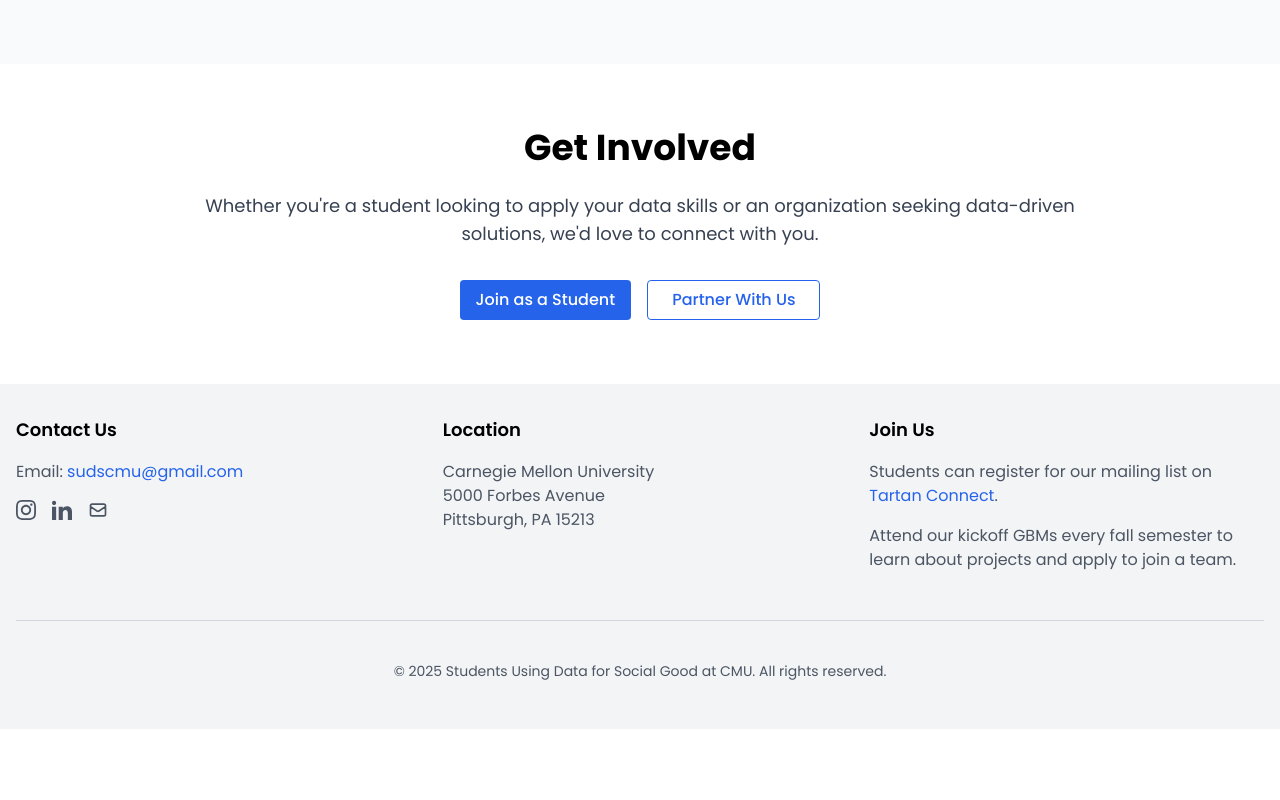
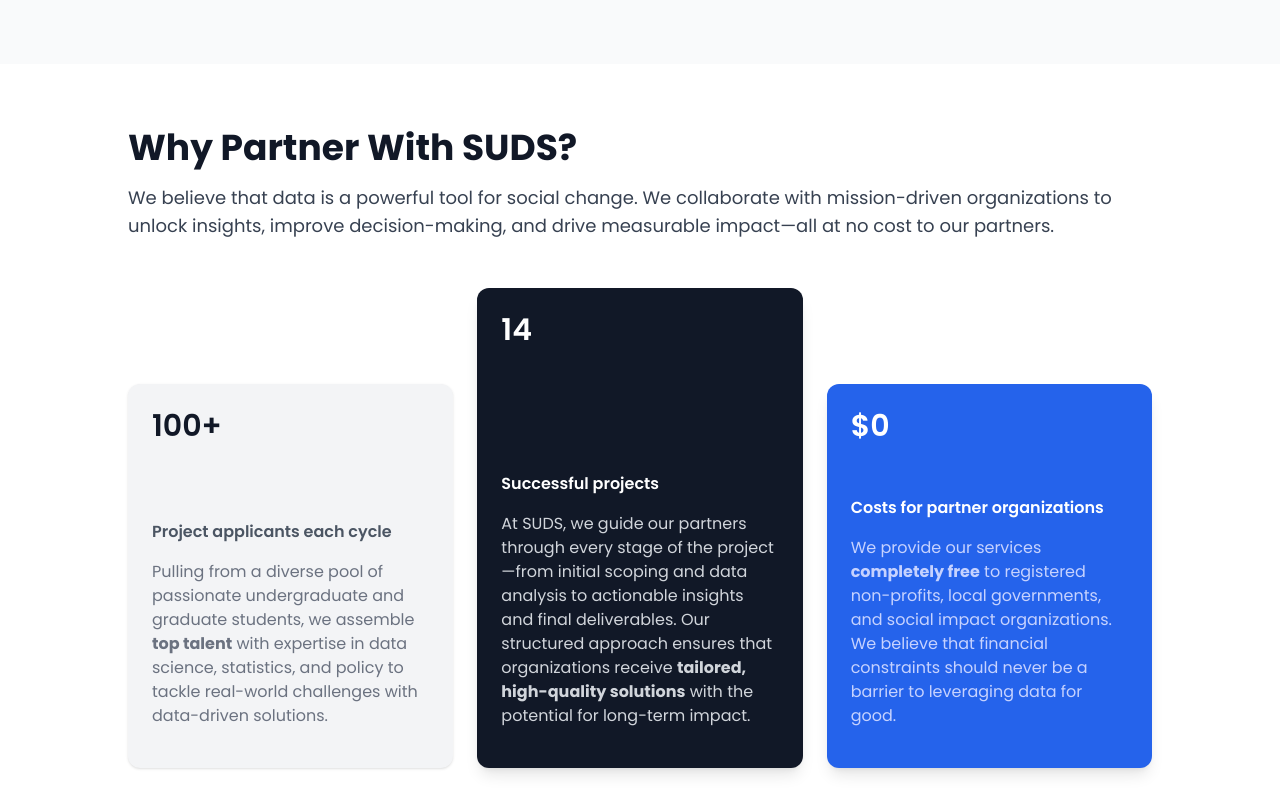
Before and after one commit to SUDS-CMU/site, an Astro site: page / in a window 1280 px wide. Shown: the part 1300-2100 px from the top of the page. Before the commit the page ends 2029 px from the top, so only its background shows below. Built offline with nearby package versions, Linux system fonts and the light colour scheme; Astro itself is replaced by a stand-in of ours.

Commit message:
Why Partner With SUDS Section

```diff
--- a/src/pages/index.astro
+++ b/src/pages/index.astro
@@ -14,7 +14,7 @@
 const clients = clientsData as Client[];
 
 const images = import.meta.glob<{ default: ImageMetadata }>(
-	"../assets/clients/*.{jpeg,jpg,png,gif,webp}",
+    "../assets/clients/*.{jpeg,jpg,png,gif,webp}"
 );
 ---
 
@@ -25,13 +25,16 @@
                 <div class="md:w-1/2">
                     <h1 class="mb-6">Students Using Data for Social Good</h1>
                     <p class="text-xl text-gray-700 mb-8">
-						Our organization connects with non-profit organizations to
-						collaborate on a variety of data-driven projects across multiple
-						domains. We are dedicated to leveraging data analysis to create a
-						positive impact in our community.
+                        Our organization connects with non-profit organizations
+                        to collaborate on a variety of data-driven projects
+                        across multiple domains. We are dedicated to leveraging
+                        data analysis to create a positive impact in our
+                        community.
                     </p>
                     <div class="flex flex-wrap gap-4">
-						<a href="/work-with-us" class="cta-button"> Work With Us </a>
+                        <a href="/work-with-us" class="cta-button">
+                            Work With Us
+                        </a>
                         <a
                             href="/projects"
                             class="bg-white hover:bg-gray-100 text-accent-600 border border-accent-600 font-medium rounded transition-colors inline-flex items-center justify-center h-10 px-6"
@@ -65,9 +68,10 @@
         <div class="container mx-auto px-4">
             <h2 class="text-center mb-8">Past Clients</h2>
             <p class="text-center text-gray-600 max-w-2xl mx-auto mb-12">
-				We've had the privilege of working with a diverse range of organizations
-				committed to making a positive impact. Here are some of the partners
-				we've collaborated with on data-driven projects.
+                We've had the privilege of working with a diverse range of
+                organizations committed to making a positive impact. Here are
+                some of the partners we've collaborated with on data-driven
+                projects.
             </p>
             <div
                 class="grid grid-cols-2 sm:grid-cols-3 md:grid-cols-4 lg:grid-cols-5 gap-6 max-w-6xl mx-auto"
@@ -112,13 +116,87 @@
     </section>
 
     <section class="py-16">
+        <div class="max-w-5xl mx-auto">
+            <div class="text-center md:text-left">
+                <h2 class="text-3xl md:text-4xl font-bold text-gray-900">
+                    Why Partner With SUDS?
+                </h2>
+                <p class="text-lg text-gray-700 mb-8">
+                    We believe that data is a powerful tool for social change.
+                    We collaborate with mission-driven organizations to unlock
+                    insights, improve decision-making, and drive measurable
+                    impact—all at no cost to our partners.
+                </p>
+            </div>
+
+            <div class="mt-12 grid grid-cols-1 md:grid-cols-3 gap-6 items-end">
+                <div
+                    class="bg-gray-100 p-6 rounded-xl shadow-sm h-80 md:h-96 flex flex-col justify-between"
+                >
+                    <h3 class="text-3xl font-semibold text-gray-900">100+</h3>
+                    <div>
+                        <p class="font-semibold text-gray-600">
+                            Project applicants each cycle
+                        </p>
+                        <p class="text-gray-500 mt-2">
+                            Pulling from a diverse pool of passionate
+                            undergraduate and graduate students, we assemble <strong
+                                >top talent</strong
+                            >
+                            with expertise in data science, statistics, and policy
+                            to tackle real-world challenges with data-driven solutions.
+                        </p>
+                    </div>
+                </div>
+
+                <div
+                    class="bg-gray-900 text-white p-6 rounded-xl shadow-lg h-96 md:h-120 flex flex-col justify-between"
+                >
+                    <h3 class="text-3xl text-white font-semibold">14</h3>
+                    <div>
+                        <p class="font-semibold">Successful projects</p>
+                        <p class="text-gray-300 mt-2">
+                            At SUDS, we guide our partners through every stage
+                            of the project—from initial scoping and data
+                            analysis to actionable insights and final
+                            deliverables. Our structured approach ensures that
+                            organizations receive
+                            <strong>tailored, high-quality solutions</strong> with
+                            the potential for long-term impact.
+                        </p>
+                    </div>
+                </div>
+
+                <div
+                    class="bg-accent-600 text-white p-6 rounded-xl shadow-lg h-80 md:h-96 flex flex-col justify-between"
+                >
+                    <h3 class="text-3xl text-white font-semibold">$0</h3>
+                    <div>
+                        <p class="font-semibold">
+                            Costs for partner organizations
+                        </p>
+                        <p class="text-indigo-200 mt-2">
+                            We provide our services <strong
+                                >completely free</strong
+                            >
+                            to registered non-profits, local governments, and social
+                            impact organizations. We believe that financial constraints
+                            should never be a barrier to leveraging data for good.
+                        </p>
+                    </div>
+                </div>
+            </div>
+        </div>
+    </section>
+
+    <section class="py-16">
         <div class="container mx-auto px-4">
             <div class="max-w-4xl mx-auto text-center">
                 <h2 class="mb-6">Get Involved</h2>
                 <p class="text-lg text-gray-700 mb-8">
-					Whether you're a student looking to apply your data skills or an
-					organization seeking data-driven solutions, we'd love to connect with
-					you.
+                    Whether you're a student looking to apply your data skills
+                    or an organization seeking data-driven solutions, we'd love
+                    to connect with you.
                 </p>
                 <div class="flex flex-wrap justify-center gap-4">
                     <a href="/for-students" class="cta-button h-10">
```
Lines whose indentation alone changed are shown as unchanged.
